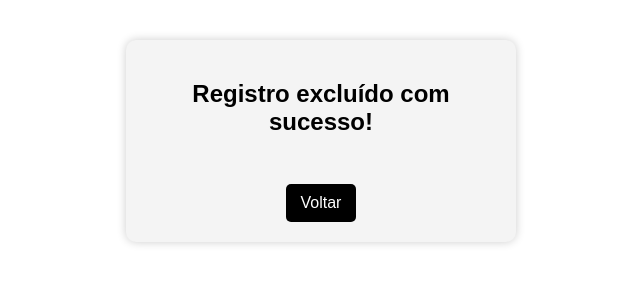
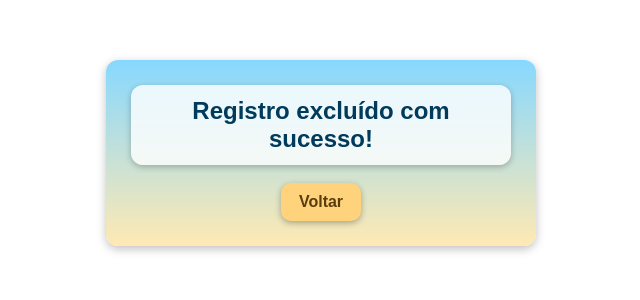
Before and after one commit to Thales-Alberto007/PROJETO-2---STARKWEAR, a PHP site: page /clientes-excluir.php?id=1 in a window 1280 px wide. Shown: the top 300 px of the page, without its empty margins (319-959 px from the left). Run offline with PHP 8.4, Linux system fonts and the light colour scheme; a stand-in replaces the project's code that opens the database connection.

Commit message:
Refactor styling and improve feedback messages

```diff
--- a/clientes-excluir.php
+++ b/clientes-excluir.php
@@ -7,36 +7,53 @@
     $resultado = mysqli_query($conexao, $sql);
 
     echo "<div style='
-            font-family: Arial;
-            padding: 20px;
-            margin: 40px auto;
-            width: 350px;
+            font-family: Arial, Helvetica, sans-serif;
+            padding: 25px;
+            margin: 60px auto;
+            width: 380px;
             text-align: center;
-            background: #f4f4f4;
-            border-radius: 10px;
-            box-shadow: 0 0 10px rgba(0,0,0,0.2);
+            background: #ffffffd9;
+            border-radius: 12px;
+            box-shadow: 0 3px 10px rgba(0,0,0,0.25);
+            backdrop-filter: blur(4px);
+            background-image: linear-gradient(to bottom, #87d8ff, #ffe9b3);
+        '>";
+
+    echo "<div style='
+            background: #ffffffcc;
+            padding: 12px 20px;
+            border-radius: 12px;
+            box-shadow: 0 2px 6px rgba(0,0,0,0.25);
+            display: inline-block;
         '>";
 
     if($resultado){
-        echo "<h2>Registro excluído com sucesso!</h2>";
+        echo "<h2 style='color:#003b5c; margin:0;'>Registro excluído com sucesso!</h2>";
     }else{
-        echo "<h2>Erro ao excluir registro!</h2>";
+        echo "<h2 style='color:#003b5c; margin:0;'>Erro ao excluir registro!</h2>";
     }
+
+    echo "</div>";
 
     // Botão de voltar
     echo "
-        <br>
+        <br><br>
         <a href='?pg=clientes-admin'
         style='
             display: inline-block;
-            padding: 10px 15px;
-            background: black;
-            color: white;
+            padding: 10px 18px;
+            background: #ffd37c;
+            color: #5a3d0c;
             text-decoration: none;
-            border-radius: 5px;
+            border-radius: 10px;
+            box-shadow: 0 2px 6px rgba(0,0,0,0.30);
             font-size: 16px;
-            margin-top: 10px;
-        '>Voltar</a>
+            font-weight: bold;
+            transition: 0.2s;
+        '
+        onmouseover=\"this.style.background='#ffca5c'\"
+        onmouseout=\"this.style.background='#ffd37c'\"
+        >Voltar</a>
     ";
 
     echo "</div>";
```
